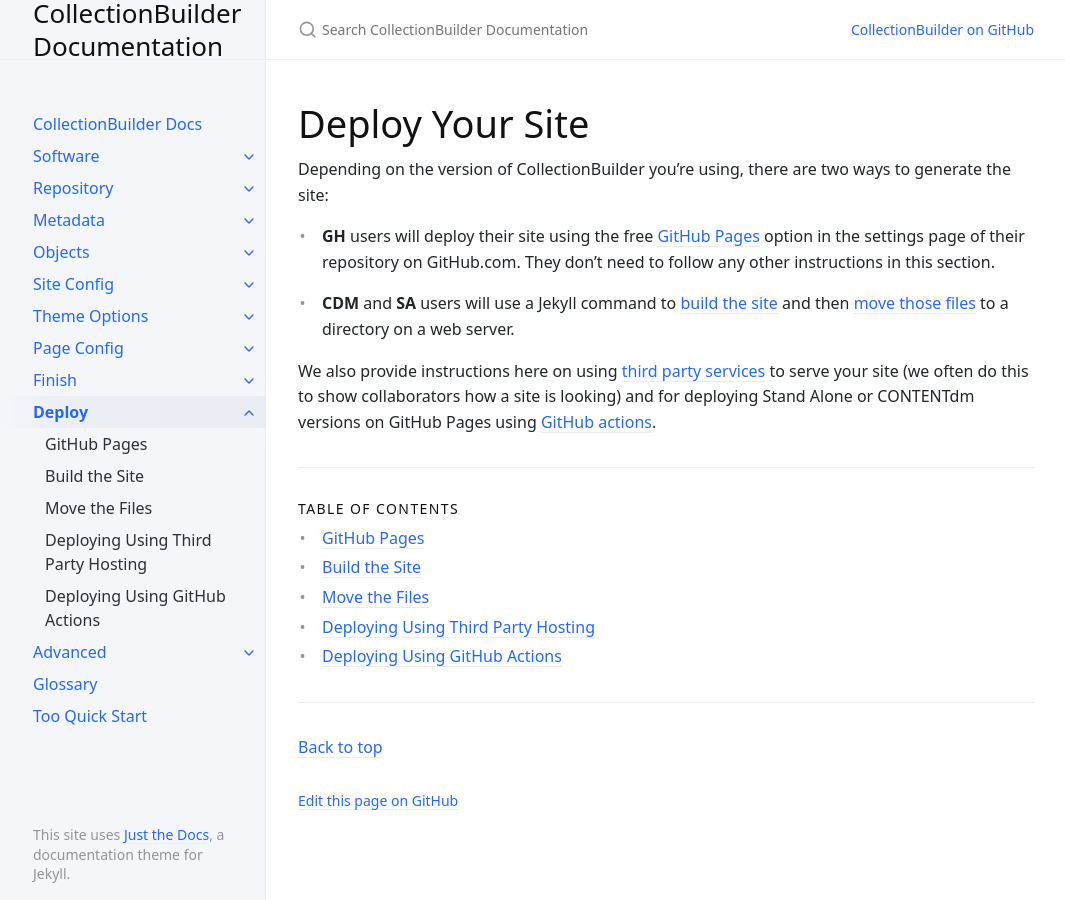
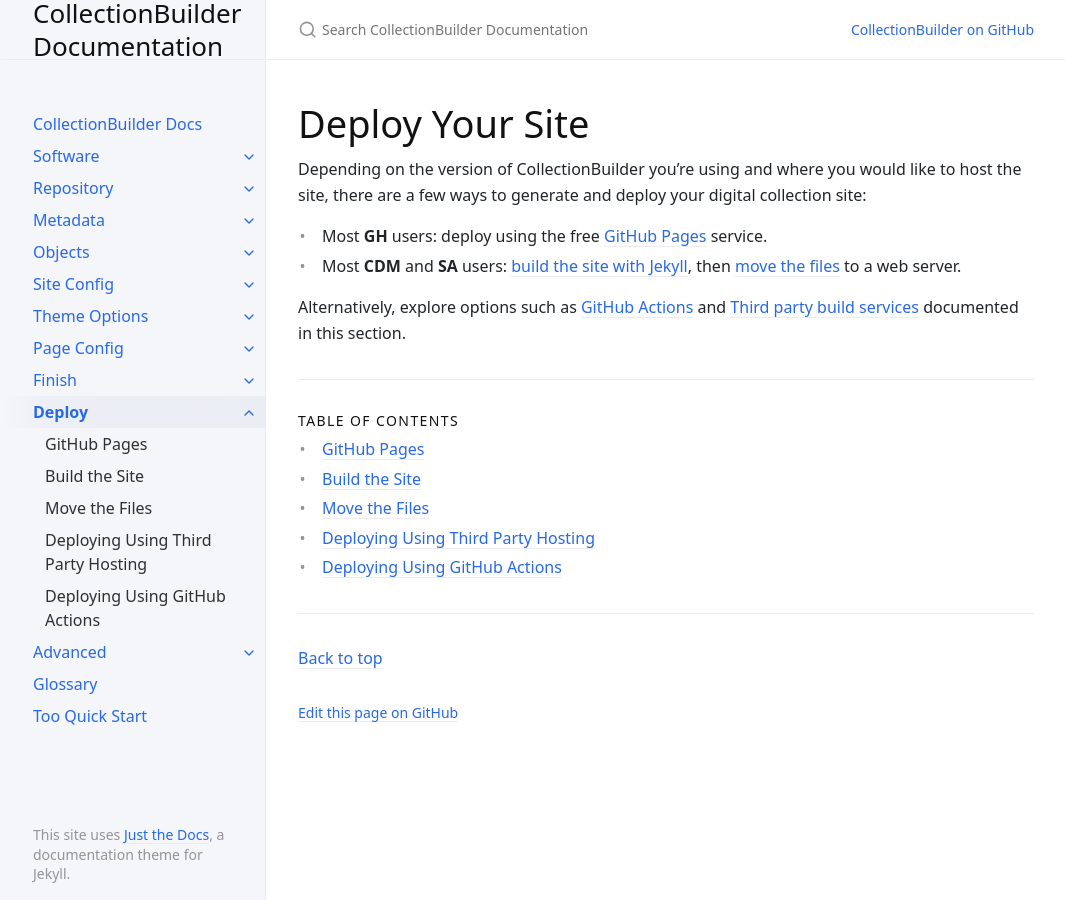
Before and after one commit to CollectionBuilder/cb-docs, a Jekyll site: the page built from docs/deploy/index.md, in a window 1280 px wide. Shown: the whole page, without its empty margins (106-1171 px from the left). Built offline with Jekyll 4.4.1, drawn with Linux system fonts in a browser that asks for light colours.

Commit message:
working on deploy

```diff
--- a/docs/deploy/index.md
+++ b/docs/deploy/index.md
@@ -6,11 +6,9 @@ nav_order: 8
 
 # Deploy Your Site
 
-Depending on the version of CollectionBuilder you're using, there are two ways to generate the site:
+Depending on the version of CollectionBuilder you're using and where you would like to host the site, there are a few ways to generate and deploy your digital collection site:
 
-- **GH** users will deploy their site using the free [GitHub Pages]((gh-pages/)) option in the settings page of their repository on GitHub.com. They don't need to follow any other instructions in this section.
+- Most **GH** users: deploy using the free [GitHub Pages]({{ '/docs/deploy/gh-pages/' | relative_url }}) service.
+- Most **CDM** and **SA** users: [build the site with Jekyll]({{ '/docs/deploy/build/' | relative_url }}), then [move the files]({{ '/docs/deploy/move/' | relative_url }}) to a web server.
 
-
-- **CDM** and **SA** users will use a Jekyll command to [build the site](build/) and then [move those files](move/) to a directory on a web server.
-
-We also provide instructions here on using [third party services](thirdparty/) to serve your site (we often do this to show collaborators how a site is looking) and for deploying Stand Alone or CONTENTdm versions on GitHub Pages using [GitHub actions](actions/).
+Alternatively, explore options such as [GitHub Actions]({{ '/docs/deploy/actions/' | relative_url }}) and [Third party build services]({{ '/docs/deploy/thirdparty/' | relative_url }}) documented in this section.
```
Also changed, not shown: docs/deploy/gh-pages.md (+1 -1 lines), docs/repository/generate.md (+2 -0 lines).
